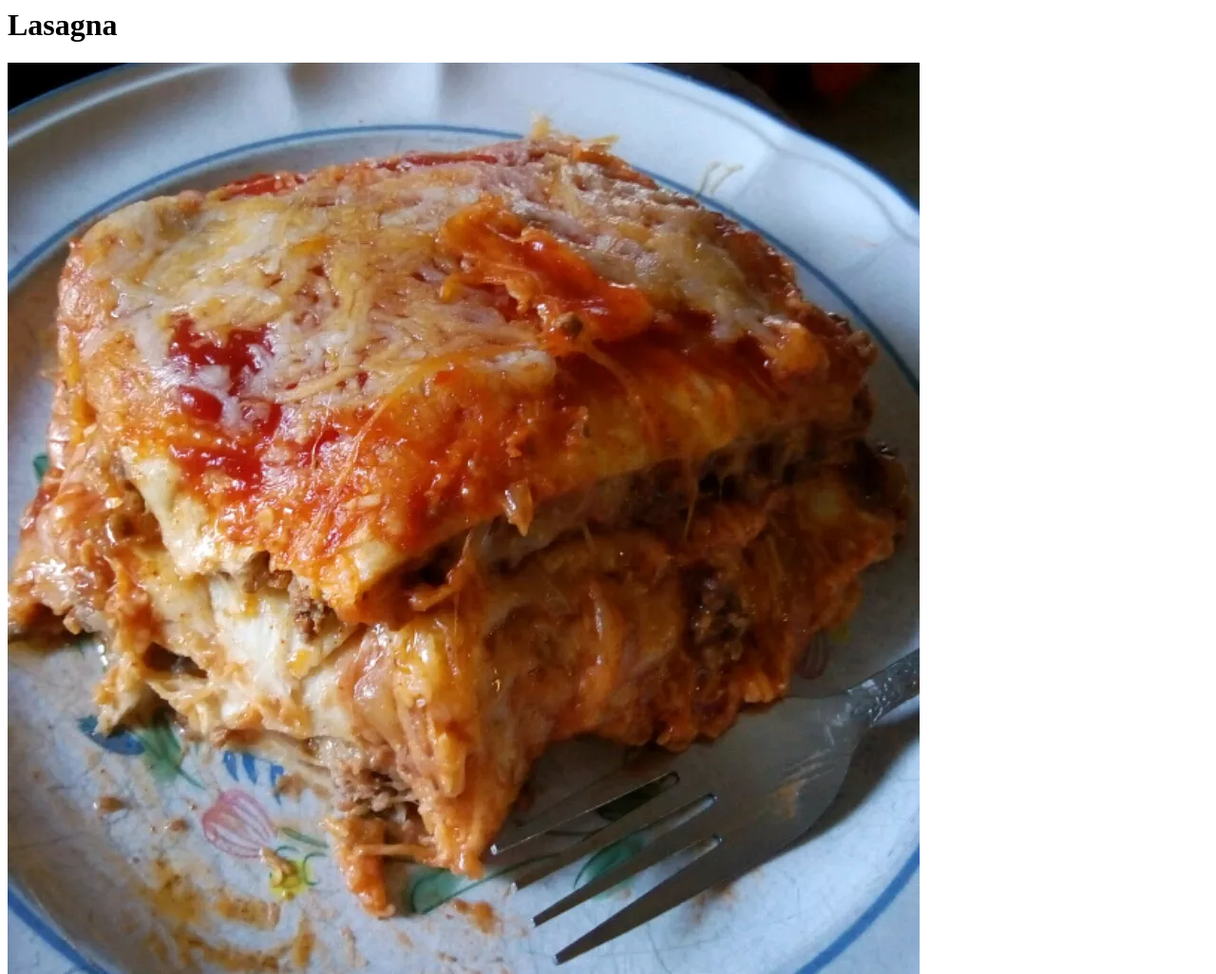
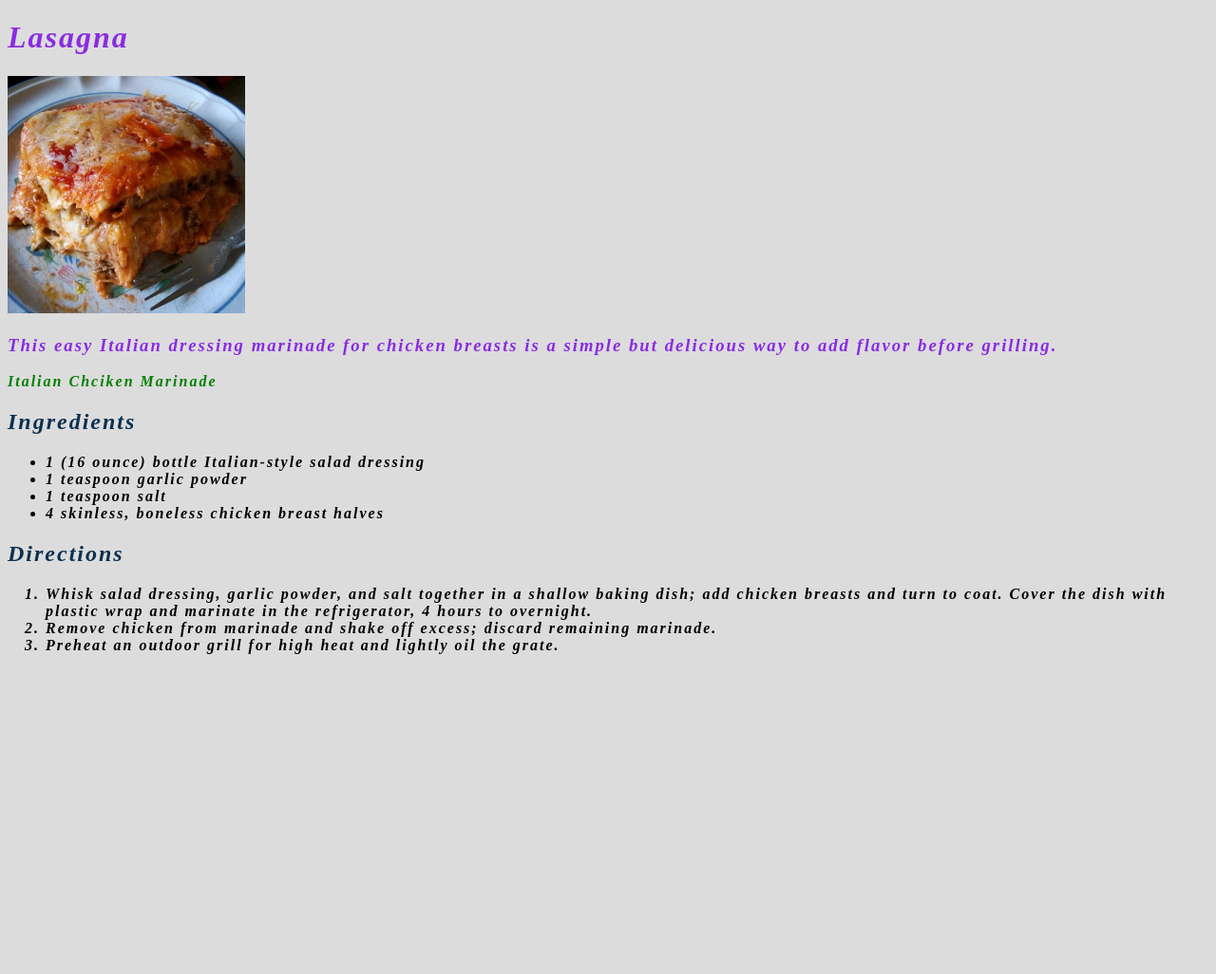
Before and after one commit to glitter545/odin-recipes, a plain HTML site: page recipes/lasagna.html in a window 1280 px wide. Shown: the top 1026 px of the page at 95% size. After the commit the page ends 800 px from the top, so only its background shows below. Drawn offline with Linux system fonts and the light colour scheme.

Commit message:
Updated css files

```diff
--- a/index.html
+++ b/index.html
@@ -3,6 +3,7 @@
   <head>
     <meta charset="UTF-8">
     <title>Odin Recipes</title>
+    <link rel="stylesheet" href="style.css">
   </head>
 
   <body>
--- a/recipes/chick.css
+++ b/recipes/chick.css
@@ -22,4 +22,5 @@ body {
     font-style: oblique;
     font-weight: bold;
     letter-spacing: 2px;
+    background-color: gainsboro;
 }
--- a/recipes/lasagna.html
+++ b/recipes/lasagna.html
@@ -1,3 +1,13 @@
+<!DOCTYPE html>
+<html lang="en">
+  <head>
+    <meta charset="UTF-8">
+    <title>Chicken</title>
+    <link rel="stylesheet" href="./chick.css">
+  </head>
+<body>
+
+
 <h1>Lasagna</h1>
 
 <img src = "images/las.png" alt = "Image of a lasagna">
@@ -19,3 +29,5 @@
     <li> Remove chicken from marinade and shake off excess; discard remaining marinade. </li>
     <li>Preheat an outdoor grill for high heat and lightly oil the grate. </li>
 </ol>
+</body>
+</html>
--- a/style.css
+++ b/style.css
@@ -1,4 +1,4 @@
-h1 {
-    background-color: yellow;
-    color:green
+body {
+    background-color: skyblue;
+    font-family: 'Courier New', Courier, monospace;
 }
```
Also changed, not shown: recipes/chicken.html (+1 -0 lines), recipes/cupcakes.html (+11 -0 lines), recipes/soup.html (+11 -0 lines), recipes/cup.css (deleted), recipes/las.css (deleted), recipes/s.css (deleted).
